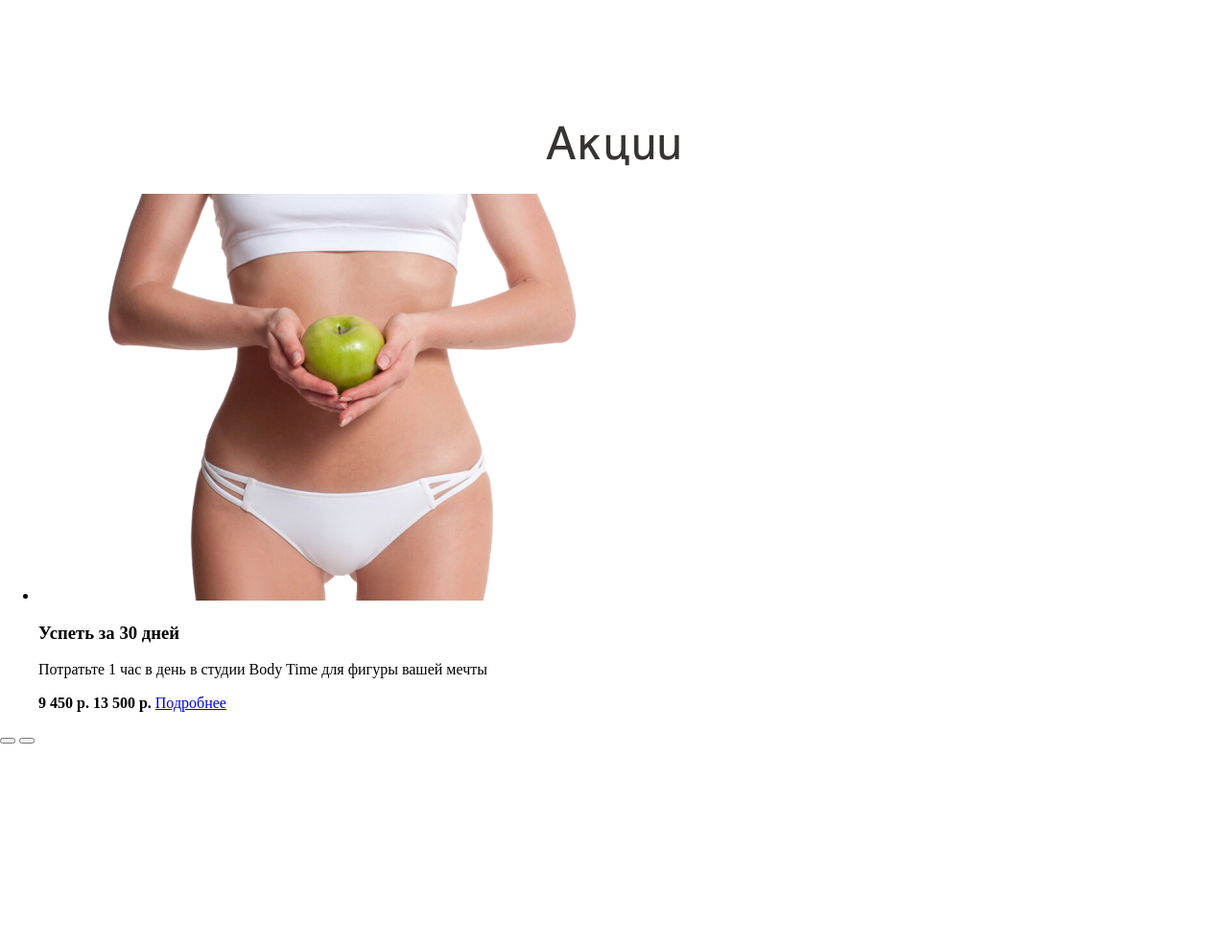
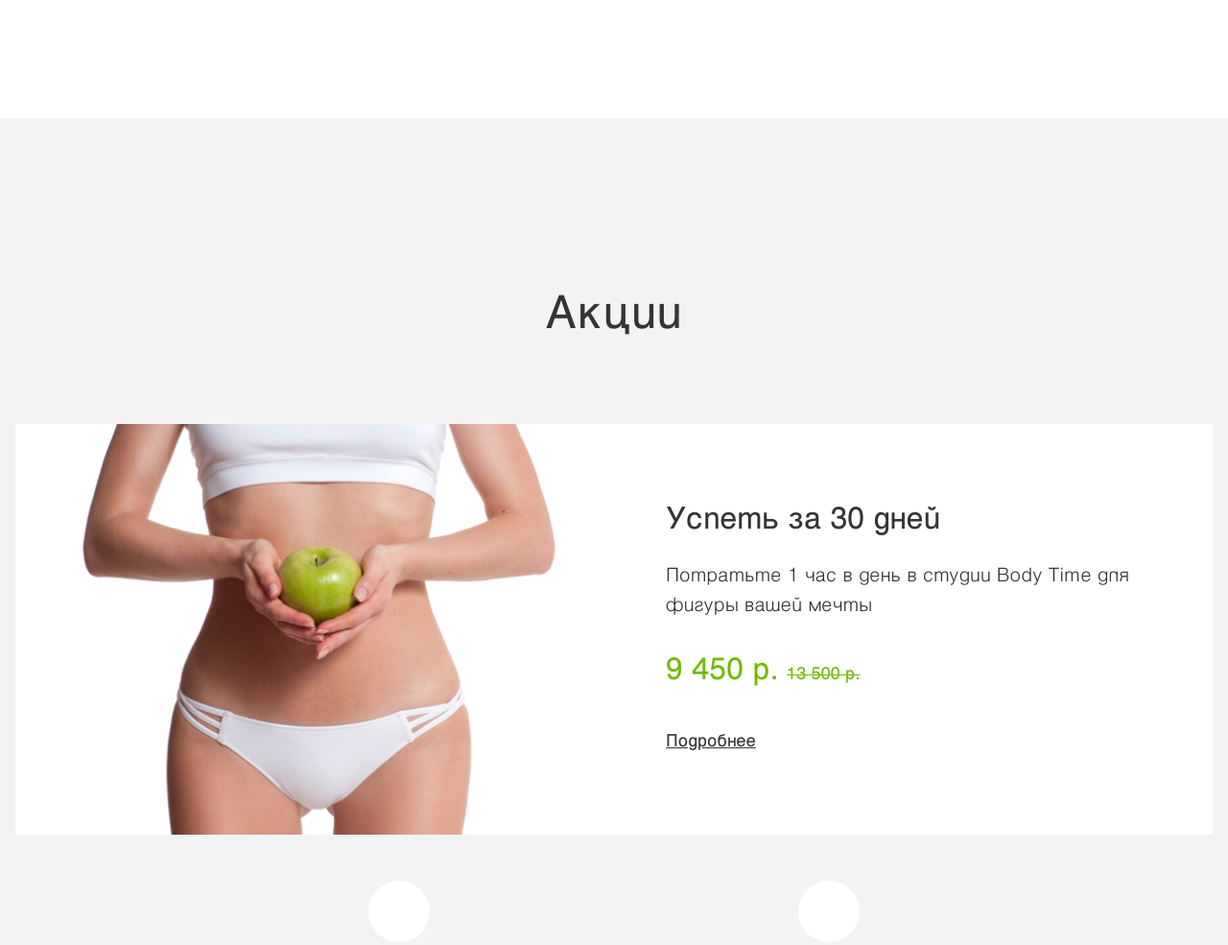
Before and after one commit to pomazkovanton/bodytime, a website: page index.html in a window 1280 px wide. Shown: the part 3040-4025 px from the top of the page at 96% size. Before the commit the page ends 3816 px from the top, so only its background shows below. Drawn offline with Linux system fonts and the light colour scheme.

Commit message:
feat: adds basic styles for the slider #2

```diff
--- /dev/null
+++ b/css/blocks/slider/__btn-ico/slider__btn-ico.css
@@ -0,0 +1,5 @@
+.slider__btn-ico {
+  width: 12px;
+  height: 24px;
+  color: var(--main-color-dark);
+}
--- /dev/null
+++ b/css/blocks/slider/__btn/slider__btn.css
@@ -0,0 +1,17 @@
+.slider__btn {
+  display: flex;
+  width: 64px;
+  height: 64px;
+  align-items: center;
+  justify-content: center;
+  padding: 0;
+  border: none;
+  background-color: var(--main-color-light);
+  border-radius: 50%;
+  cursor: pointer;
+  transition: opacity 0.5s linear;
+}
+
+.slider__btn:hover {
+  opacity: 0.6;
+}
--- /dev/null
+++ b/css/blocks/slider/__content/slider__content.css
@@ -0,0 +1,3 @@
+.slider__content {
+  padding: 80px 80px 80px 30px;
+}
--- /dev/null
+++ b/css/blocks/slider/__controls/slider__controls.css
@@ -0,0 +1,7 @@
+.slider__controls {
+  display: flex;
+  max-width: 512px;
+  align-items: center;
+  justify-content: space-between;
+  margin: 48px auto 0;
+}
--- /dev/null
+++ b/css/blocks/slider/__description/slider__description.css
@@ -0,0 +1,10 @@
+.slider__description {
+  max-width: 512px;
+  margin-top: 0;
+  margin-bottom: 24px;
+  color: var(--main-color-text);
+  font-family: var(--main-font-text);
+  font-size: 18px;
+  font-weight: 400;
+  line-height: 1.7;
+}
--- /dev/null
+++ b/css/blocks/slider/__img/slider__img.css
@@ -0,0 +1,7 @@
+.slider__img {
+  width: 100%;
+  max-width: 648px;
+  height: auto;
+  object-fit: cover;
+  object-position: center center;
+}
--- /dev/null
+++ b/css/blocks/slider/__item/slider__item.css
@@ -0,0 +1,5 @@
+.slider__item {
+  display: flex;
+  justify-content: space-between;
+  background-color: var(--main-color-light);
+}
--- /dev/null
+++ b/css/blocks/slider/__link/slider__link.css
@@ -0,0 +1,14 @@
+.slider__link {
+  max-width: 512px;
+  color: var(--main-color-text);
+  font-family: var(--main-font-title);
+  font-size: 18px;
+  font-weight: 400;
+  line-height: 1.7;
+  text-decoration: underline;
+  transition: opacity 0.5s linear;
+}
+
+.slider__link:hover {
+  opacity: 0.6;
+}
--- /dev/null
+++ b/css/blocks/slider/__list/slider__list.css
@@ -0,0 +1,5 @@
+.slider__list {
+  padding: 0;
+  margin: 0;
+  list-style: none;
+}
--- /dev/null
+++ b/css/blocks/slider/__old-price/slider__old-price.css
@@ -0,0 +1,4 @@
+.slider__old-price {
+  font-size: 18px;
+  text-decoration: line-through;
+}
--- /dev/null
+++ b/css/blocks/slider/__price/slider__price.css
@@ -0,0 +1,10 @@
+.slider__price {
+  display: block;
+  margin-top: 0;
+  margin-bottom: 32px;
+  color: var(--main-color-green);
+  font-family: var(--main-font-title);
+  font-size: 32px;
+  font-weight: 400;
+  line-height: 1.7;
+}
--- /dev/null
+++ b/css/blocks/slider/__subtitle/slider__subtitle.css
@@ -0,0 +1,10 @@
+.slider__subtitle {
+  max-width: 512px;
+  margin-top: 0;
+  margin-bottom: 24px;
+  color: var(--main-color-text);
+  font-family: var(--main-font-title);
+  font-size: 32px;
+  font-weight: 400;
+  line-height: 1.3;
+}
--- /dev/null
+++ b/css/blocks/slider/__wrapper/slider__wrapper.css
@@ -0,0 +1,4 @@
+.slider__wrapper {
+  max-width: 1328px;
+  margin: 80px auto 0;
+}
--- /dev/null
+++ b/css/blocks/slider/slider.css
@@ -0,0 +1,4 @@
+.slider {
+  padding: 176px 16px;
+  background-color: var(--main-color-slider);
+}
--- a/css/pages/index.css
+++ b/css/pages/index.css
@@ -52,3 +52,19 @@
 @import url(../blocks/services/__card-title/services__card-title.css);
 @import url(../blocks/services/__card-title/_size/services__card-title_size_big.css);
 @import url(../blocks/services/__card-title/_size/services__card-title_size_small.css);
+
+/* slider */
+@import url(../blocks/slider/slider.css);
+@import url(../blocks/slider/__wrapper/slider__wrapper.css);
+@import url(../blocks/slider/__list/slider__list.css);
+@import url(../blocks/slider/__item/slider__item.css);
+@import url(../blocks/slider/__img/slider__img.css);
+@import url(../blocks/slider/__content/slider__content.css);
+@import url(../blocks/slider/__subtitle/slider__subtitle.css);
+@import url(../blocks/slider/__description/slider__description.css);
+@import url(../blocks/slider/__price/slider__price.css);
+@import url(../blocks/slider/__old-price/slider__old-price.css);
+@import url(../blocks/slider/__link/slider__link.css);
+@import url(../blocks/slider/__controls/slider__controls.css);
+@import url(../blocks/slider/__btn/slider__btn.css);
+@import url(../blocks/slider/__btn-ico/slider__btn-ico.css);
--- a/css/vendor/variables.css
+++ b/css/vendor/variables.css
@@ -3,6 +3,7 @@
   --main-color-text: rgb(54 52 49);
   --main-color-light: rgb(255 255 255);
   --main-color-gray: rgb(84 84 84);
+  --main-color-slider: rgb(243 243 243);
   --main-color-lightgray: rgb(198 198 198);
   --main-color-green: rgb(116 185 0);
   --main-color-lightgreen: rgb(199 223 158);
--- a/index.html
+++ b/index.html
@@ -92,6 +92,7 @@
     </section>
     <section class="slider">
       <h2 class="title">Акции</h2>
+      <div class="slider__wrapper">
         <ul class="slider__list">
           <li class="slider__item">
             <img class="slider__img" src="./accets/images/slide-1.jpg" alt="Девушка держит в руке яблоко" />
@@ -103,9 +104,20 @@
             </div>
           </li>
         </ul>
-      <button class="slider__btn slider__btn_move_prev" type="button" aria-label="Предыдуший слайд"></button>
-      <button class="slider__btn slider__btn_move_next" type="button" aria-label="Следующий слайд"></button>
+        <div class="slider__controls">
+          <button class="slider__btn slider__btn_move_prev" type="button" aria-label="Предыдуший слайд">
+            <svg class="slider__btn-ico">
+              <use xlink:href="./accets/images/icons.svg#slider-arrow-left"></use>
+            </svg>
+          </button>
           <div class="slider-pagination"></div>
+          <button class="slider__btn slider__btn_move_next" type="button" aria-label="Следующий слайд">
+            <svg class="slider__btn-ico">
+              <use xlink:href="./accets/images/icons.svg#slider-arrow-right"></use>
+            </svg>
+          </button>
+        </div>
+      </div>
     </section>
     <script src="./scripts/main.js"></script>
   </body>
```
Lines whose indentation alone changed are shown as unchanged.
